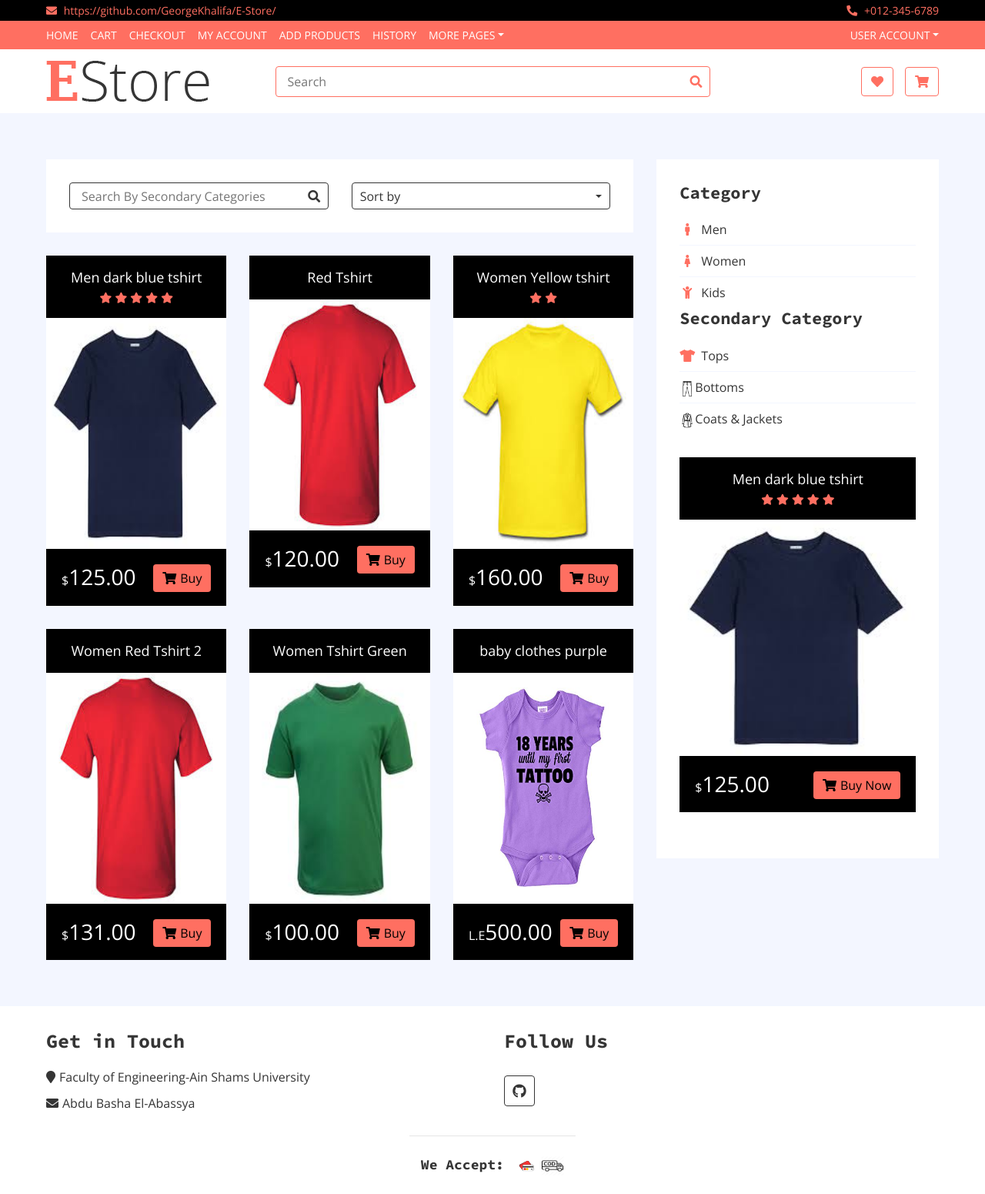
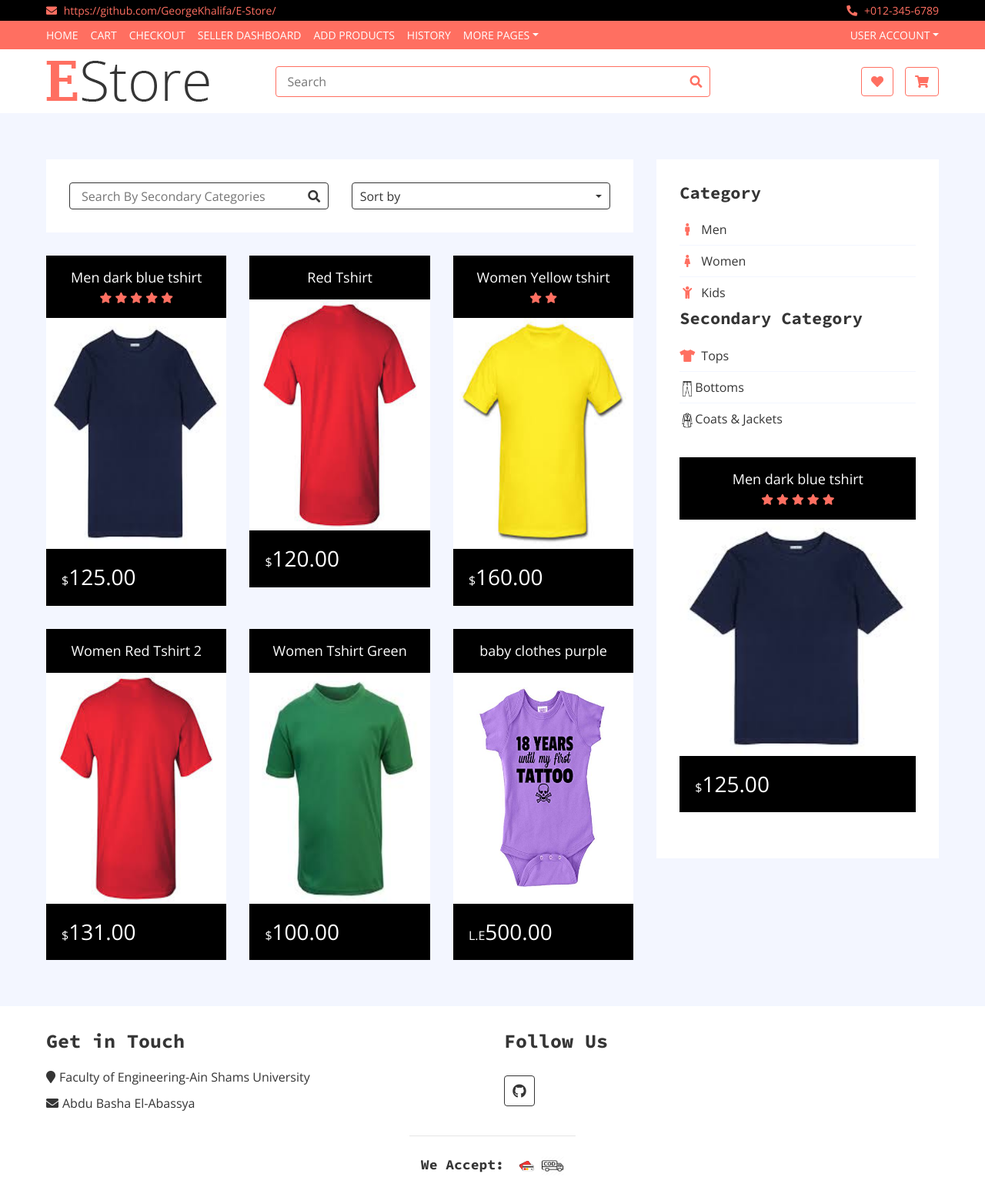
Before and after one commit to GeorgeKhalifa/E-Store, a Django app: page / in a window 1280 px wide. Shown: the top 1551 px of the page at 77% size. Run offline with Django 3.2, Linux system fonts and the light colour scheme; data comes from the database, SQL or seed files in the repository; both versions use the stored data as it was after the commit; some libraries are stand-ins or nearby versions.

Commit message:
Buy button removed

```diff
--- a/App1/views.py
+++ b/App1/views.py
@@ -305,11 +305,11 @@ def update_cart(request, id):
 @login_required
 def update_cart2(request, id):
     if CartItem.objects.filter(user = request.user, item_id=id, purchased=False).exists():
-        if CartItem.objects.filter(user = request.user, item_id = id, purchased = False).first().quantity > Product.objects.filter(id = id).first().in_stock:
-            product = CartItem.objects.filter(user = request.user, item_id = id, purchased = False).first()
-            product.quantity -= 1
-            product.total_item_price = product.quantity * product.item.price
-            product.save()
+        # if CartItem.objects.filter(user = request.user, item_id = id, purchased = False).first().quantity > Product.objects.filter(id = id).first().in_stock:
+        product = CartItem.objects.filter(user = request.user, item_id = id, purchased = False).first()
+        product.quantity -= 1
+        product.total_item_price = product.quantity * product.item.price
+        product.save()
     else:
         product = CartItem(user = request.user, item = Product.objects.filter(id = id).first(),
         total_item_price = Product.objects.filter(id = id).first().price )
--- a/templates/App1/index.html
+++ b/templates/App1/index.html
@@ -64,7 +64,7 @@
                             <a href="{%url 'App1:register'%}" class="nav-item nav-link">Cart</a>
                             {% endif %}
                             <a href="{% url 'App1:checkout'%}" class="nav-item nav-link">Checkout</a>
-                            <a href="{% url 'App1:product_status'%}" class="nav-item nav-link">My Account</a>
+                            <a href="{% url 'App1:product_status'%}" class="nav-item nav-link">Seller Dashboard</a>
                             <a href="{% url 'App1:add_product'%}" class="nav-item nav-link">Add Products</a>
                             <a href="{% url 'App1:history'%}" class="nav-item nav-link">History</a>
                             <div class="nav-item dropdown">
@@ -242,7 +242,7 @@
                                     </div>
                                     <div class="product-price">
                                         <h3><span>{{product.currency}}</span>{{product.price}}</h3>
-                                        <a class="btn" href=""><i class="fa fa-shopping-cart"></i>Buy</a>
+                                        {% comment %} <a class="btn" href=""><i class="fa fa-shopping-cart"></i>Buy</a> {% endcomment %}
                                     </div>
                                 </div>
                             </div>
@@ -340,7 +340,7 @@
                                     </div>
                                     <div class="product-price">
                                         <h3><span>{{product.currency}}</span>{{product.price}}</h3>
-                                        <a class="btn" href=""><i class="fa fa-shopping-cart"></i>Buy Now</a>
+                                        {% comment %} <a class="btn" href=""><i class="fa fa-shopping-cart"></i>Buy Now</a> {% endcomment %}
                                     </div>
                                 </div>
                                 {% endfor %}
--- a/templates/App1/product_details.html
+++ b/templates/App1/product_details.html
@@ -97,7 +97,7 @@
                                         </div> {% endcomment %}
                                         <div class="action">
                                             <a class="btn" href="{%url "App1:update_cart" current_product.id %}"><i class="fa fa-shopping-cart"></i>Add to Cart</a>
-                                            <a class="btn" href=""><i class="fa fa-shopping-bag"></i>Buy Now</a>
+                                            {% comment %} <a class="btn" href=""><i class="fa fa-shopping-bag"></i>Buy Now</a> {% endcomment %}
                                         </div>
                                     </div>
                                 </div>
@@ -401,7 +401,7 @@
                                     </div>
                                     <div class="product-price">
                                         <h3><span>{{product.currency}}</span>{{product.price}}</h3>
-                                        <a class="btn" href=""><i class="fa fa-shopping-cart"></i>Buy Now</a>
+                                        {% comment %} <a class="btn" href=""><i class="fa fa-shopping-cart"></i>Buy Now</a> {% endcomment %}
                                     </div>
                                 </div>
                                 {% endfor %}
```
Also changed, not shown: db.sqlite3, media/product_picture/d5bb7f2958ee_ndD4gP2.jpg (added).
